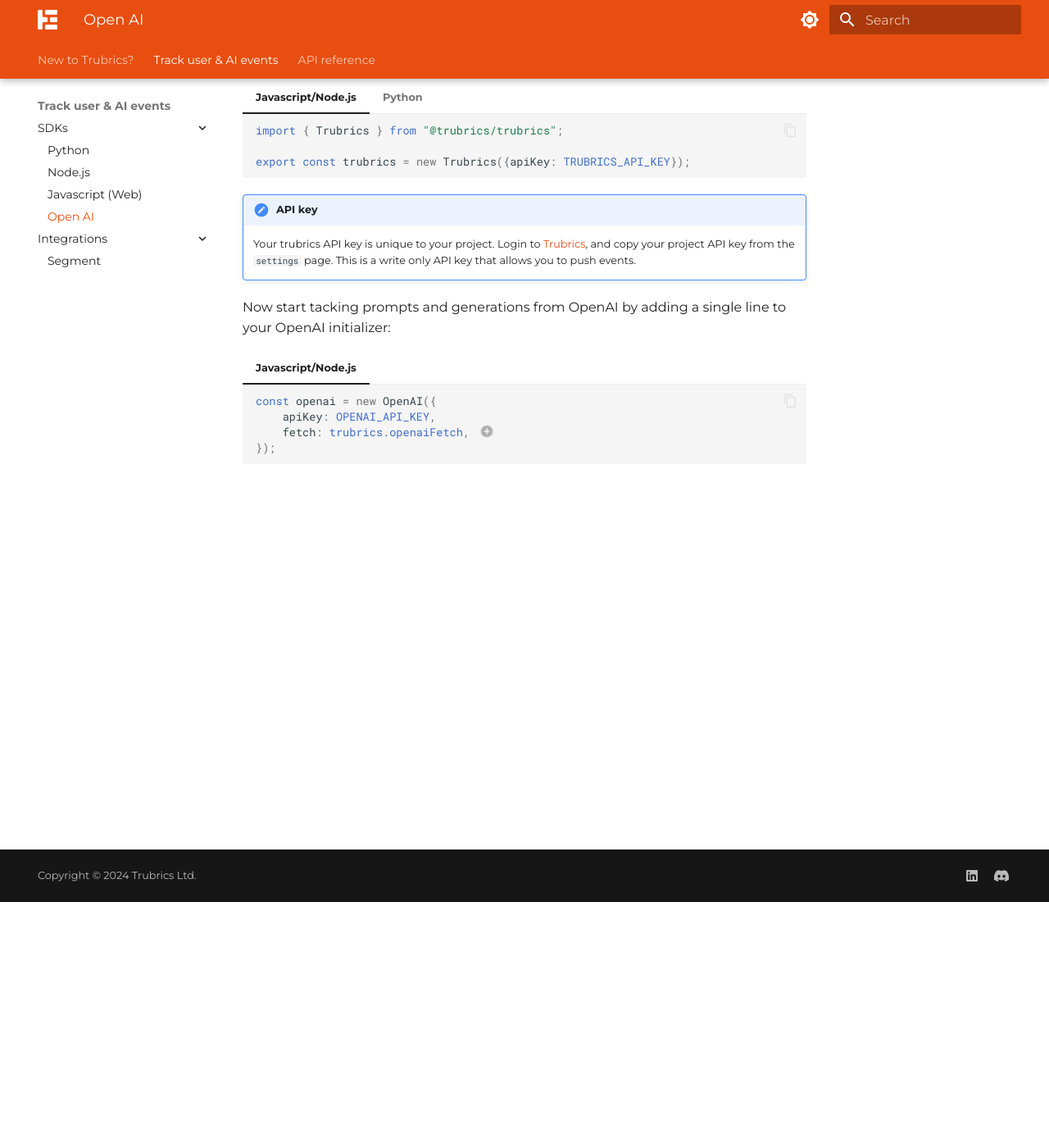
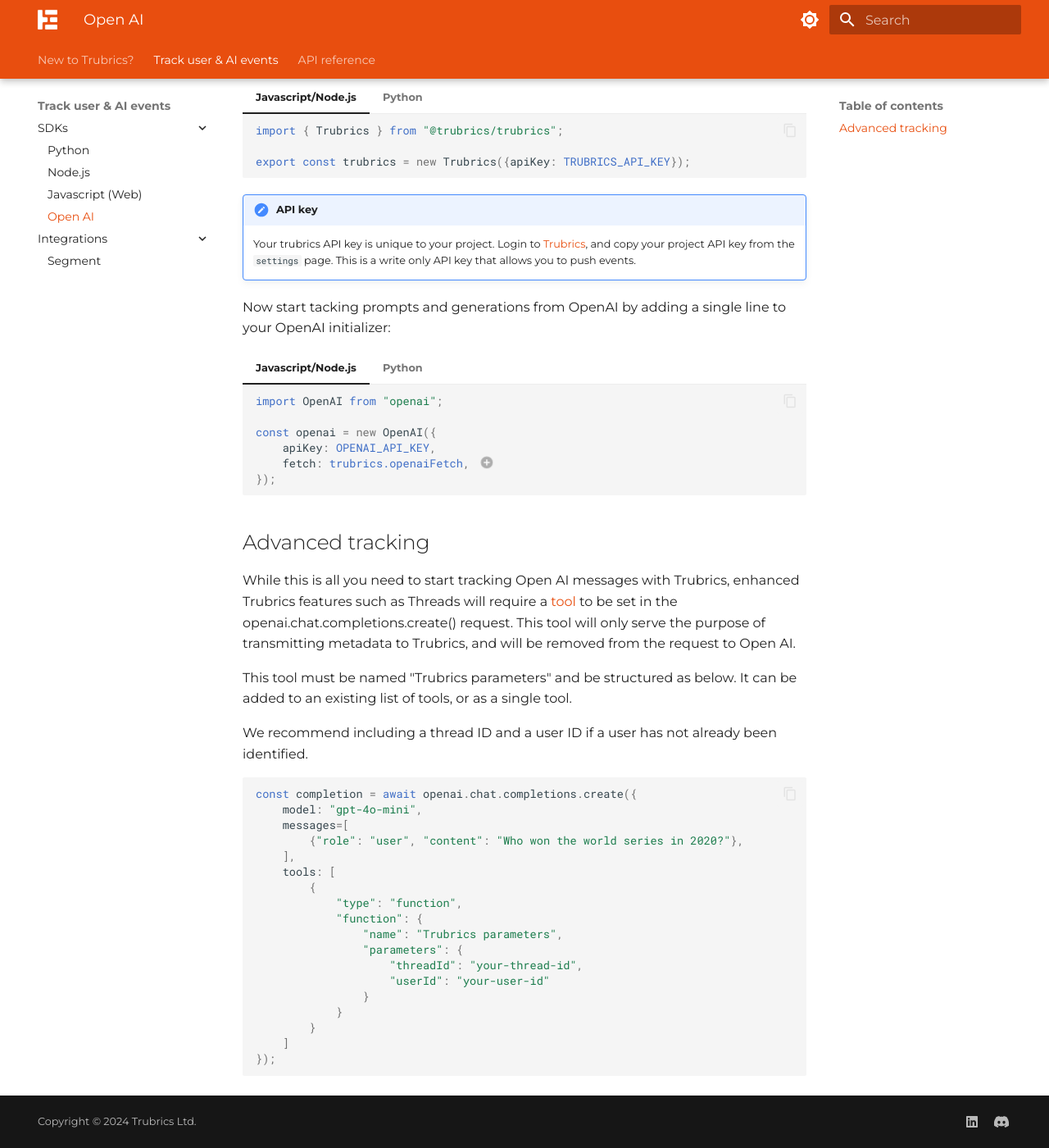
Before and after one commit to trubrics/trubrics-docs, an MkDocs documentation site: the page built from docs/track_events/sdks/open_ai.md, in a window 1280 px wide and 1400 px high, scrolled down 300 px. Shown: the whole window at 82% size. Built offline with MkDocs 1.6.1 and Material for MkDocs 9.7.7, drawn with Linux system fonts in a browser that asks for light colours.

Commit message:
add integraition docs

````diff
--- a/docs/track_events/sdks/open_ai.md
+++ b/docs/track_events/sdks/open_ai.md
@@ -32,6 +32,8 @@
 === "Javascript/Node.js"
 
     ``` ts
+    import OpenAI from "openai";
+
     const openai = new OpenAI({
         apiKey: OPENAI_API_KEY,
         fetch: trubrics.openaiFetch, // (1)!
@@ -39,3 +41,37 @@
     ```
 
     1.  Just add this single line!
+
+=== "Python"
+    ``` py
+    # Coming soon
+    ```
+
+## Advanced tracking
+
+While this is all you need to start tracking Open AI messages with Trubrics, enhanced Trubrics features such as Threads will require a [tool](https://platform.openai.com/docs/api-reference/chat/create) to be set in the openai.chat.completions.create() request. This tool will only serve the purpose of transmitting metadata to Trubrics, and will be removed from the request to Open AI.
+
+This tool must be named "Trubrics parameters" and be structured as below. It can be added to an existing list of tools, or as a single tool.
+
+We recommend including a thread ID and a user ID if a user has not already been identified.
+
+``` js
+const completion = await openai.chat.completions.create({
+    model: "gpt-4o-mini",
+    messages=[
+        {"role": "user", "content": "Who won the world series in 2020?"},
+    ],
+    tools: [
+        {
+            "type": "function",
+            "function": {
+                "name": "Trubrics parameters",
+                "parameters": {
+                    "threadId": "your-thread-id",
+                    "userId": "your-user-id"
+                }
+            }
+        }
+    ]
+});
+```
--- a/docs/utils/code_snippets/track.js
+++ b/docs/utils/code_snippets/track.js
@@ -1,4 +1,5 @@
-trubrics.track("Prompt", {
+trubrics.track({
+    event: "Prompt",
     userId: "unique_user_id",
     properties: {
         $text: "tell me a story",
````
Also changed, not shown: docs/track_events/integrations/index.md (+2 -0 lines), docs/track_events/integrations/segment.md (+6 -0 lines), docs/track_events/sdks/javascript.md (+1 -0 lines), docs/track_events/sdks/node.md (+38 -0 lines), docs/static/segment.png (added).
